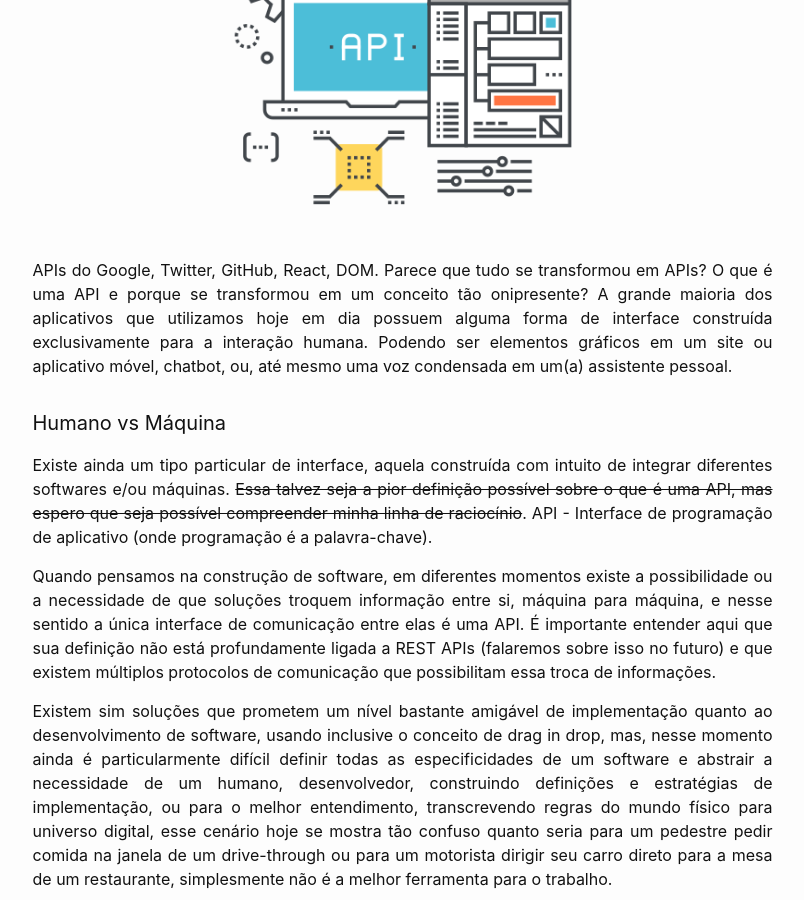
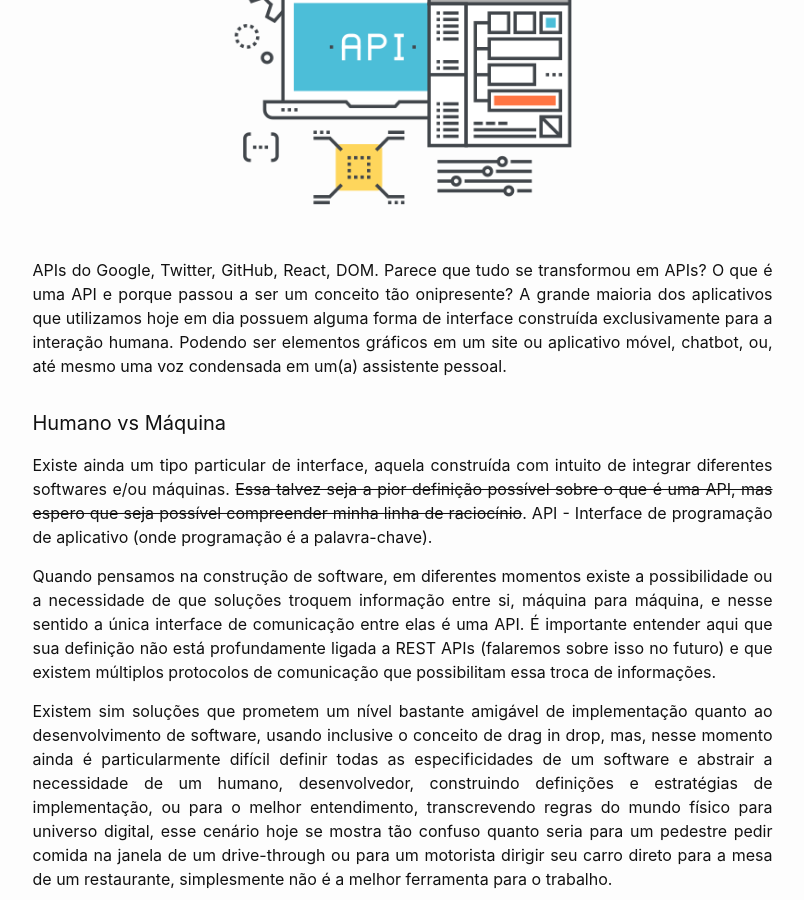
Before and after one commit to daniloval/daniloval.github.io, a Jekyll site: the page built from _posts/2021-01-29-apis/2021-01-29-apis.md, in a window 1280 px wide and 900 px high, scrolled down 376 px. Shown: the whole window, without its empty margins (245-1049 px from the left). Built offline with Jekyll 4.4.1, drawn with Linux system fonts in a browser that asks for light colours; nearby versions of some CDN libraries; comment, search, counter and statistics services are not loaded.

Commit message:
Fix post

```diff
--- a/_posts/2021-01-29-apis/2021-01-29-apis.md
+++ b/_posts/2021-01-29-apis/2021-01-29-apis.md
@@ -10,7 +10,7 @@ categories:
 
 ![Img 01](https://raw.githubusercontent.com/daniloval/daniloval.github.io/main/_posts/2021-01-29-apis/image-01.png)
 
-APIs do Google, Twitter, GitHub, React, DOM. Parece que tudo se transformou em APIs? O que é uma API e porque se transformou em um conceito tão onipresente?
+APIs do Google, Twitter, GitHub, React, DOM. Parece que tudo se transformou em APIs? O que é uma API e porque passou a ser um conceito tão onipresente?
 A grande maioria dos aplicativos que utilizamos hoje em dia possuem alguma forma de interface construída exclusivamente para a interação humana. Podendo ser elementos gráficos em um site ou aplicativo móvel, chatbot, ou, até mesmo uma voz condensada em um(a) assistente pessoal.
 
 #### Humano vs Máquina
```
